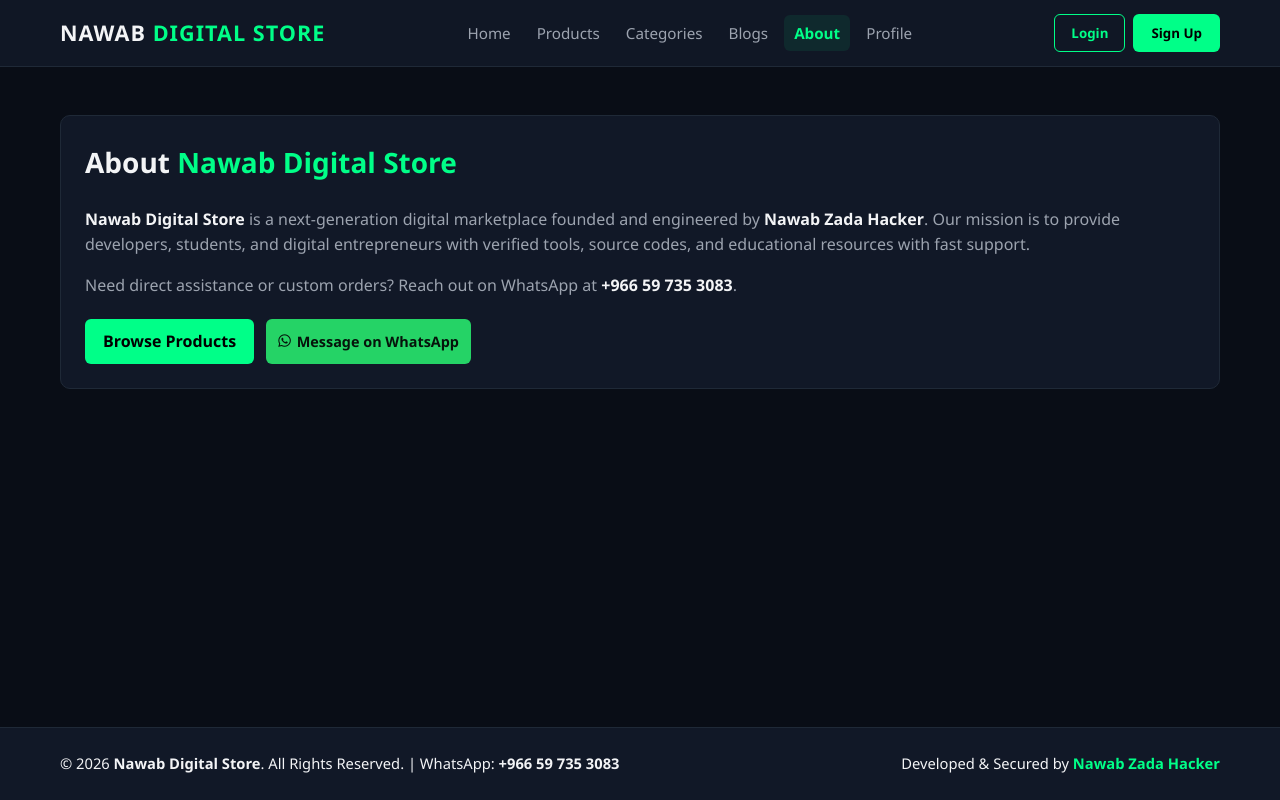
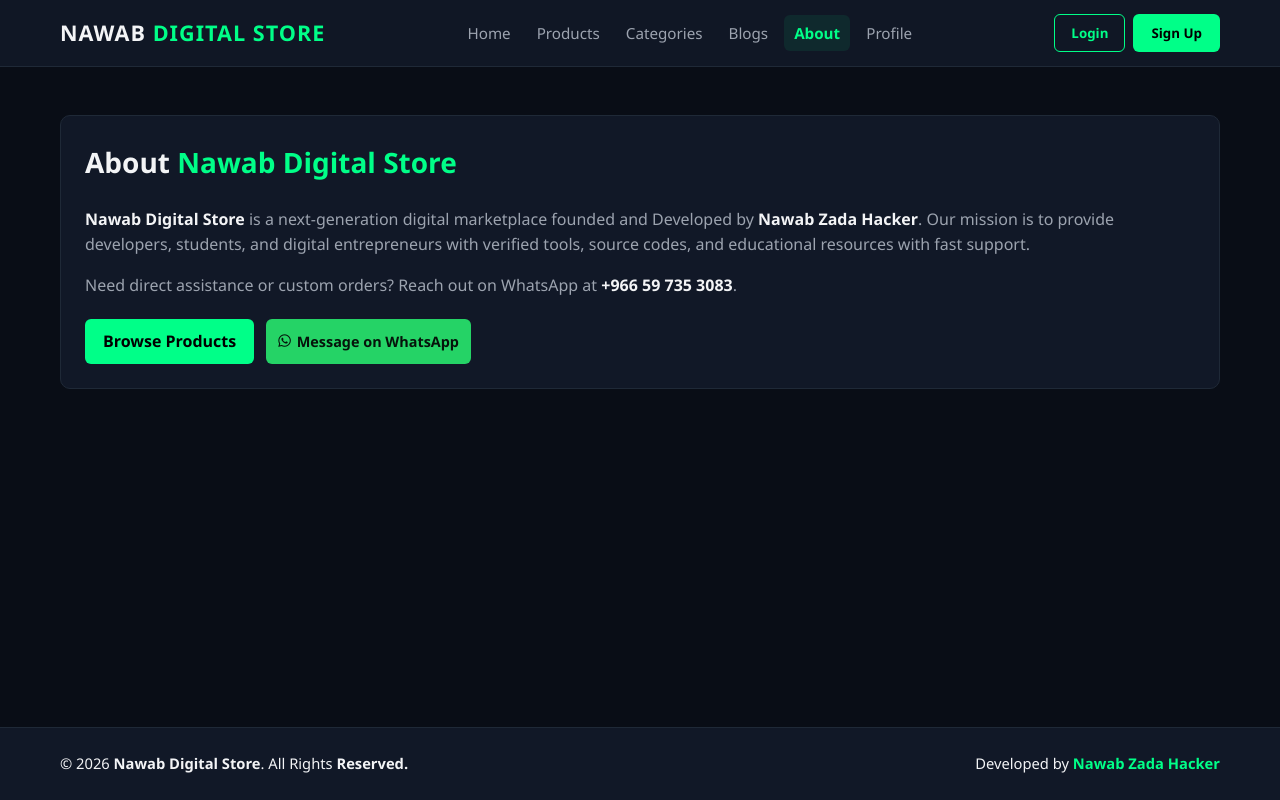
Before and after one commit to darkofmasterhacker-eng/nawab-degital-store, a plain HTML site: page about.html in a window 1280 px wide. Drawn offline with Linux system fonts and the light colour scheme; no server answers.

Commit message:
Update about.html

```diff
--- a/about.html
+++ b/about.html
@@ -35,7 +35,7 @@
     <div class="about-box">
       <h1 class="section-title">About <span>Nawab Digital Store</span></h1>
       <p>
-        <strong>Nawab Digital Store</strong> is a next-generation digital marketplace founded and engineered by <strong>Nawab Zada Hacker</strong>.
+        <strong>Nawab Digital Store</strong> is a next-generation digital marketplace founded and Developed by <strong>Nawab Zada Hacker</strong>.
         Our mission is to provide developers, students, and digital entrepreneurs with verified tools, source codes, and educational resources with fast support.
       </p>
       <p style="margin-top:15px;">
@@ -50,7 +50,6 @@
     </div>
   </section>
 
-  <!-- Auth Modal -->
   <div id="authModal" class="modal">
     <div class="modal-content">
       <span class="close-btn" onclick="closeModal('authModal')">&times;</span>
@@ -73,8 +72,8 @@
 
   <footer>
     <div class="container footer-content">
-      <p>&copy; 2026 <strong>Nawab Digital Store</strong>. All Rights Reserved. | WhatsApp: <strong>+966 59 735 3083</strong></p>
-      <p class="dev-credit">Developed & Secured by <span>Nawab Zada Hacker</span></p>
+      <p>&copy; 2026 <strong>Nawab Digital Store</strong>. All Rights <strong> Reserved.</strong></p>
+      <p class="dev-credit">Developed  by <span>Nawab Zada Hacker</span></p>
     </div>
   </footer>
 
```
